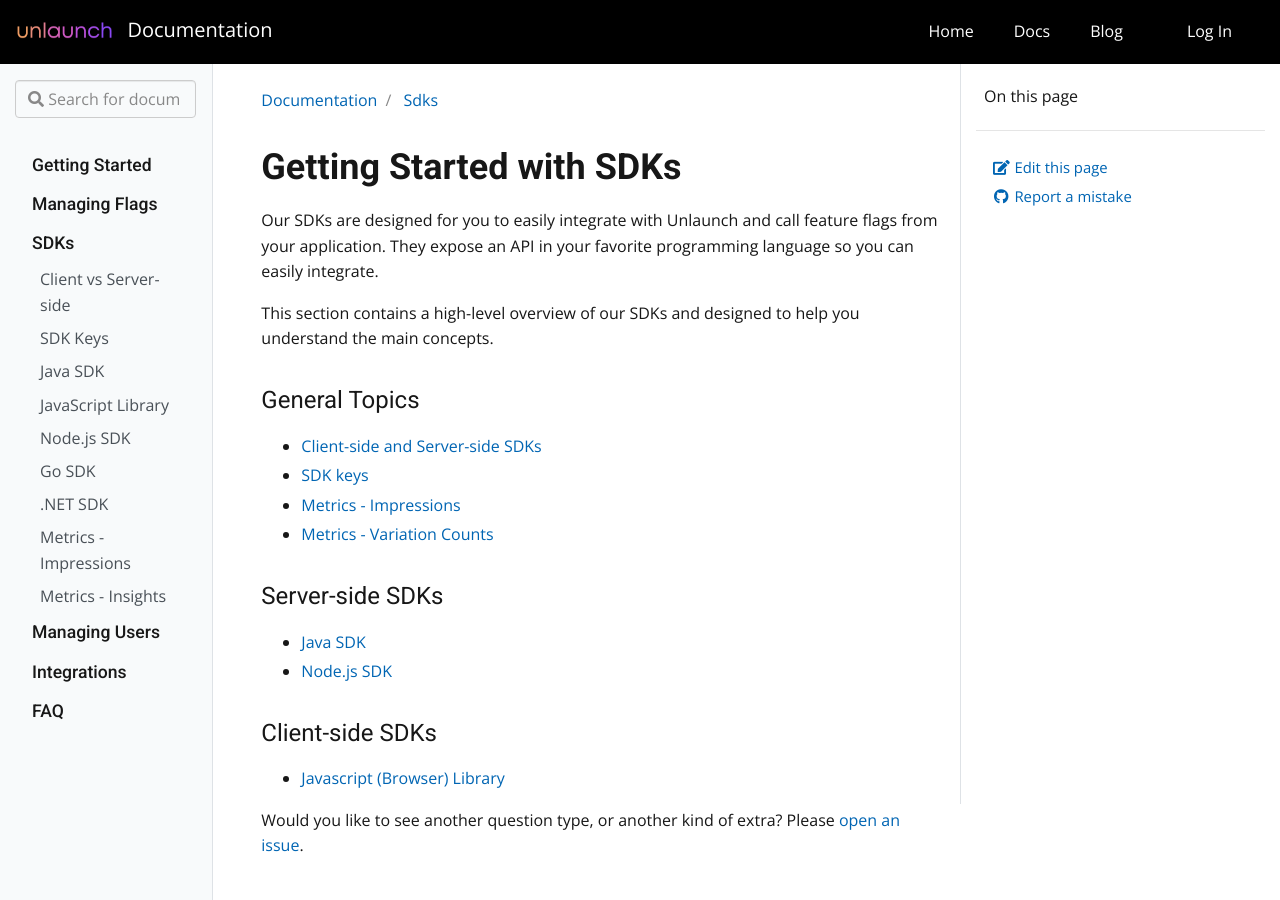
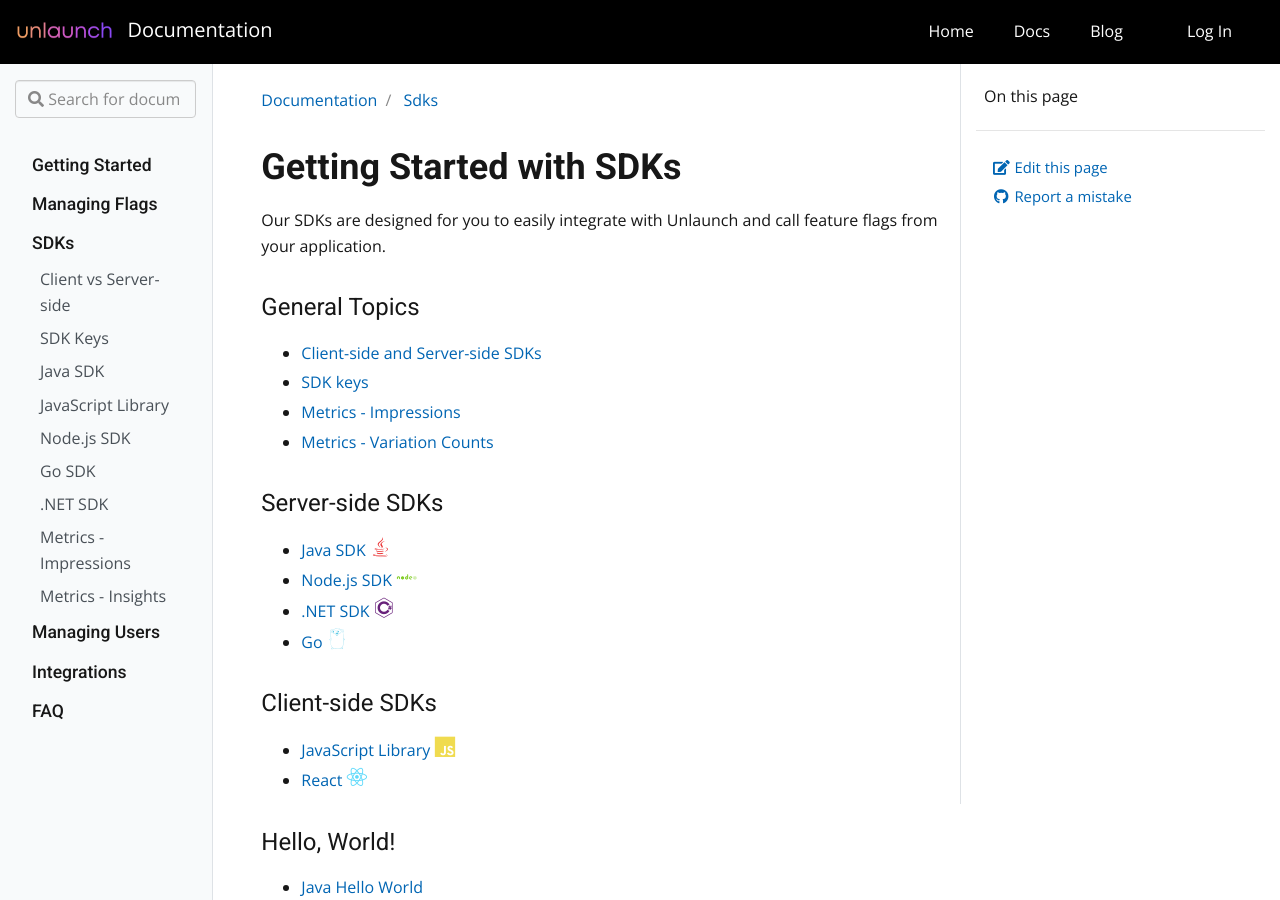
Before and after one commit to unlaunch/documentation, a Jekyll site: the page built from _docs/sdks/index.md, in a window 1280 px wide and 900 px high. Built offline with Jekyll 4.4.1, drawn with Linux system fonts in a browser that asks for light colours; nearby versions of some CDN libraries; some of the changed text lies outside the part shown.

Commit message:
Improved SDK landing page and other edits

```diff
--- a/_docs/sdks/index.md
+++ b/_docs/sdks/index.md
@@ -5,9 +5,7 @@
 
 # Getting Started with SDKs
 
-Our SDKs are designed for you to easily integrate with Unlaunch and call feature flags from your application. They expose an API in your favorite programming language so you can easily integrate.
-
-This section contains a high-level overview of our SDKs and designed to help you understand the main concepts.
+Our SDKs are designed for you to easily integrate with Unlaunch and call feature flags from your application.
 
 ### General Topics
  - [Client-side and Server-side SDKs](client-vs-server-side-sdks)
@@ -15,12 +13,26 @@
  - [Metrics - Impressions](metrics-impressions)
  - [Metrics - Variation Counts](metrics-variationcounts)
 
+
 ### Server-side SDKs
-- [Java SDK](java-sdk)
-- [Node.js SDK](nodejs-sdk)
+- [Java SDK](java-sdk) <i class="devicon-java-plain colored icon-size"></i>
+- [Node.js SDK](nodejs-sdk) <i class="devicon-nodejs-plain-wordmark colored icon-size"></i>
+- [.NET SDK](dotnet-sdk) <i class="devicon-csharp-line colored icon-size"></i>
+- [Go](go-sdk) <i class="devicon-go-line colored icon-size"></i>
+
 
 ### Client-side SDKs
-- [Javascript (Browser) Library](javascript-library)
+- [JavaScript Library](javascript-library) <i class="devicon-javascript-plain colored icon-size"></i>
+- [React](https://github.com/unlaunch/react-sdk) <i class="devicon-react-original colored icon-size"></i>
+
+
+### Hello, World!
+- [Java Hello World](https://github.com/unlaunch/hello-java)
+- [C# Hello World](https://github.com/unlaunch/hello-csharp)
+- [Go Hello World](https://github.com/unlaunch/hello-go)
+- [Node.js Hello World](https://github.com/unlaunch/hello-node)
+- [JavaScript Library Hello World](https://github.com/unlaunch/hello-javascript-browser-library)
+- [Angular Hello World](https://github.com/unlaunch/hello-angular)
 
 Would you like to see another question type, or another kind of extra? Please
 [open an issue]({{ site.repo }}/issues/new).
```
Also changed, not shown: _docs/features/index.md (+1 -1 lines), _docs/features/targetingrules.md (+1 -1 lines), _docs/features/tour.md (added, +7 -0 lines), _docs/sdks/java-sdk.md (+2 -2 lines), _docs/users/index.md (+0 -1 lines).
